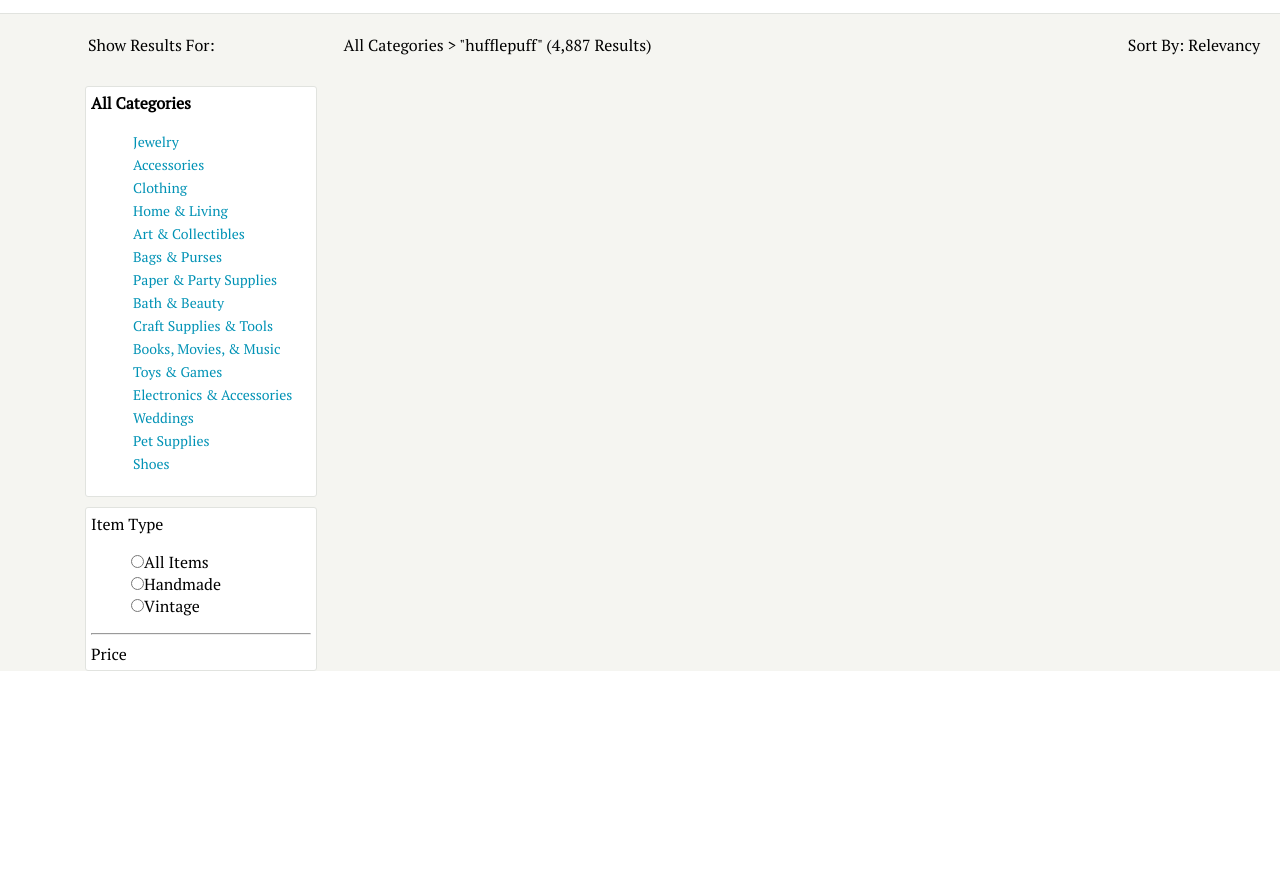
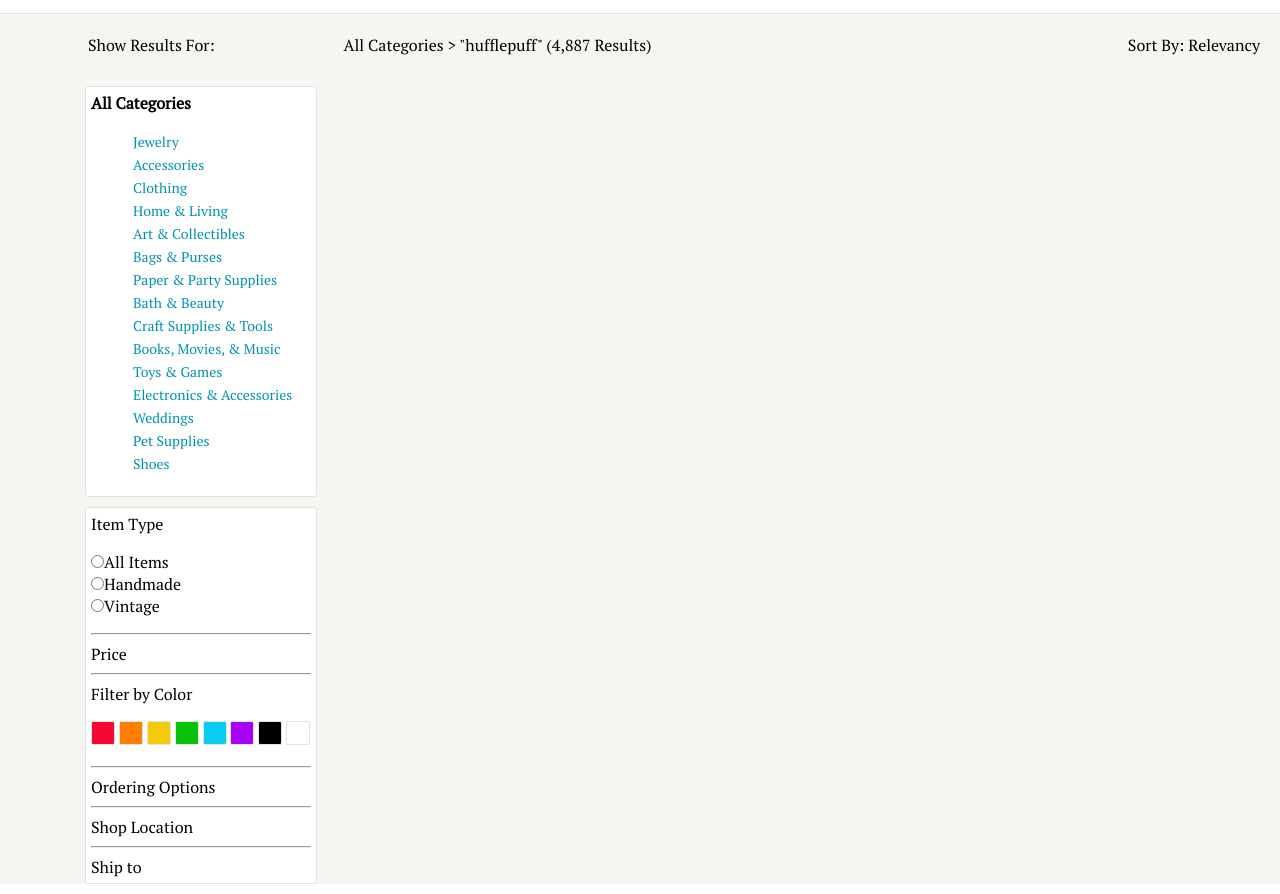
Before and after one commit to corifowler/etsy-search, a website: page index.html in a window 1280 px wide. Shown: the part 128-1022 px from the top of the page. Before the commit the page ends 809 px from the top, so only its background shows below. Drawn offline with Linux system fonts and the light colour scheme.

Commit message:
Added colors for filter by section of side bar

```diff
--- a/index.html
+++ b/index.html
@@ -78,6 +78,32 @@
       <section class="price">
         Price
       </section>
+      <hr>
+      <section class="color-filter">
+        Filter by Color
+        <ul>
+          <li class="red"></li>
+          <li class="orange"></li>
+          <li class="yellow"></li>
+          <li class="green"></li>
+          <li class="blue"></li>
+          <li class="purple"></li>
+          <li class="black"></li>
+          <li class="white"></li>
+        </ul>
+      </section>
+      <hr>
+      <section class="order-opts">
+        Ordering Options
+      </section>
+      <hr>
+      <section class="location">
+        Shop Location
+      </section>
+      <hr>
+      <section class="ship-to">
+        Ship to
+      </section>
     </div>
 
 
--- a/scss/main.scss
+++ b/scss/main.scss
@@ -143,9 +143,58 @@ header {
   padding: 5px;
   background-color: white;
 
+  .item-type ul {
+    padding-left: 0;
+  }
+
   .item-type li {
     list-style: none;
-    margin: 0;
+  }
+
+
+  .color-filter ul {
+    padding-left: 0;
+  }
+
+  .color-filter li {
+    width: 22px;
+    height: 22px;
+    border: 1px solid $borderColor;
+    border-radius: 2px;
+    list-style: none;
+    display: inline-block;
+  }
+
+  .red {
+    background-color: #F40932;
+  }
+
+  .orange {
+    background-color: #FF7F00;
+  }
+
+  .yellow {
+    background-color: #F3CC09;
+  }
+
+  .green {
+    background-color: #08C209;
+  }
+
+  .blue {
+    background-color: #0ACCF3;
+  }
+
+  .purple {
+    background-color: #A700F7;
+  }
+
+  .black {
+    background-color: black;
+  }
+
+  .white {
+    background-color: white;
   }
 
 }
```
Also changed, not shown: css/main.css.
